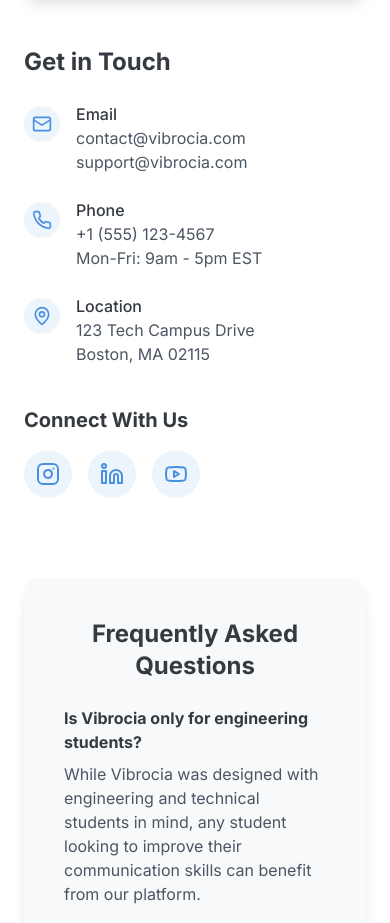
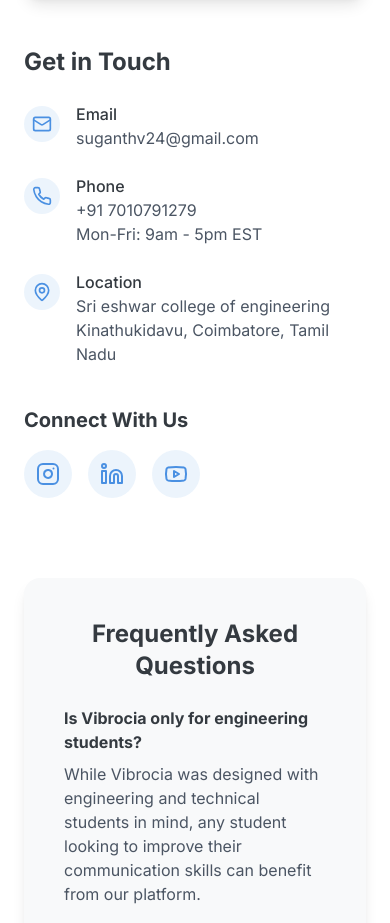
Before and after one commit to suganthv24/vibrocia-voice-boost, a React (Vite) app: page /contact in a window 390 px wide. Shown: the part 920-1843 px from the top of the page. Built offline with nearby package versions, Linux system fonts and the light colour scheme.

Commit message:
Update contact information
Updated email, phone, and location details in the contact section.

```diff
--- a/src/pages/Contact.tsx
+++ b/src/pages/Contact.tsx
@@ -1,5 +1,4 @@
-
-import React, { useEffect, useState } from 'react';
+import React, { useState, useEffect } from 'react';
 import Navbar from '@/components/Navbar';
 import Footer from '@/components/Footer';
 import { Button } from '@/components/ui/button';
@@ -152,8 +151,7 @@ const Contact = () => {
                     </div>
                     <div>
                       <h3 className="font-medium text-vibrocia-dark">Email</h3>
-                      <p className="text-gray-600">contact@vibrocia.com</p>
-                      <p className="text-gray-600">support@vibrocia.com</p>
+                      <p className="text-gray-600">suganthv24@gmail.com</p>
                     </div>
                   </div>
 
@@ -163,7 +161,7 @@ const Contact = () => {
                     </div>
                     <div>
                       <h3 className="font-medium text-vibrocia-dark">Phone</h3>
-                      <p className="text-gray-600">+1 (555) 123-4567</p>
+                      <p className="text-gray-600">+91 7010791279</p>
                       <p className="text-gray-600">Mon-Fri: 9am - 5pm EST</p>
                     </div>
                   </div>
@@ -174,8 +172,8 @@ const Contact = () => {
                     </div>
                     <div>
                       <h3 className="font-medium text-vibrocia-dark">Location</h3>
-                      <p className="text-gray-600">123 Tech Campus Drive</p>
-                      <p className="text-gray-600">Boston, MA 02115</p>
+                      <p className="text-gray-600">Sri eshwar college of engineering</p>
+                      <p className="text-gray-600">Kinathukidavu, Coimbatore, Tamil Nadu</p>
                     </div>
                   </div>
                 </div>
```
